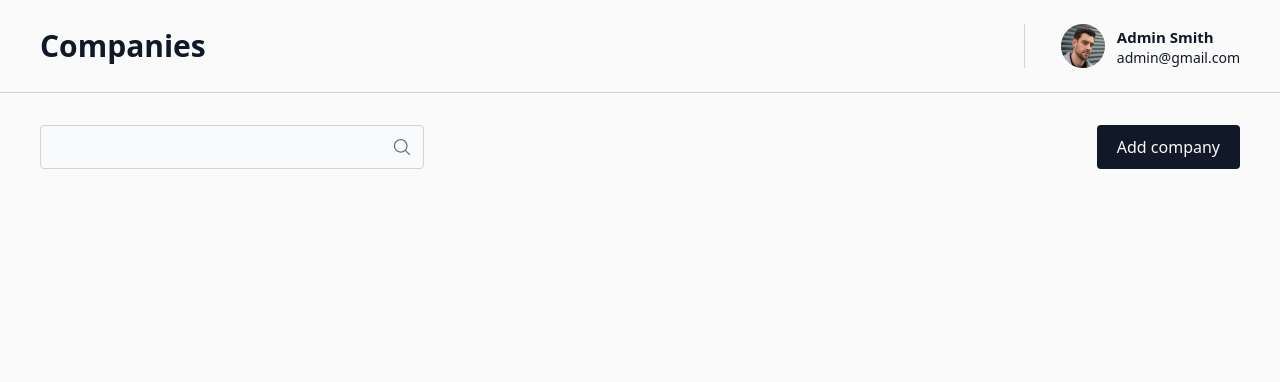
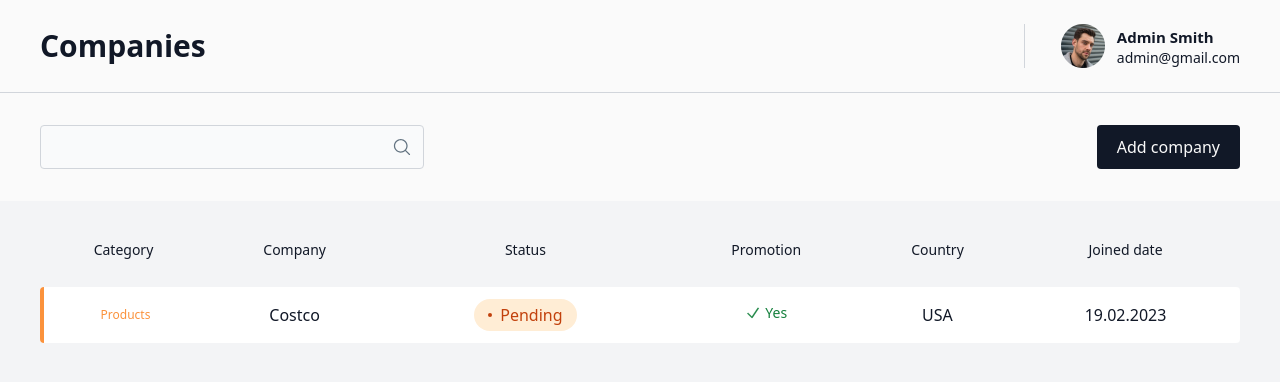
Before and after one commit to AndreiGutnik/truscape-crm-app, a Next.js app: page /companies in a window 1280 px wide. Shown: the top 382 px of the page. Built offline with nearby package versions, Linux system fonts and the light colour scheme.

Commit message:
Add companies page

```diff
--- a/next.config.js
+++ b/next.config.js
@@ -1,12 +1,13 @@
 /** @type {import('next').NextConfig} */
 module.exports = {
-  distDir: "build",
-  trailingSlash: true,
-  reactStrictMode: false,
-  // basePath: "",
-  eslint: {
-    // Warning: This allows production builds to successfully complete even if
-    // your project has ESLint errors.
-    ignoreDuringBuilds: true,
-  },
+  // output: "export",
+  // distDir: "build",
+  // trailingSlash: true,
+  // reactStrictMode: false,
+  // // basePath: "",
+  // eslint: {
+  //   // Warning: This allows production builds to successfully complete even if
+  //   // your project has ESLint errors.
+  //   ignoreDuringBuilds: true,
+  // },
 };
--- a/src/app/companies/page.tsx
+++ b/src/app/companies/page.tsx
@@ -3,16 +3,32 @@
 import AddCompanyButton from "../components/add-company-button";
 import SearchInput from "../components/search-input";
 import Header from "../components/header";
+import CompanyTable from "../components/company-table";
+import CompanyRow from "../components/company-row";
+import { Status } from "../components/status-label";
 
 export interface PageProps {}
 
 export default function Page({}: PageProps) {
   return (
-    <main>
+    <>
       <Header>Companies</Header>
-      <Toolbar action={<AddCompanyButton />}>
-        <SearchInput />
-      </Toolbar>
-    </main>
+      <main>
+        <Toolbar action={<AddCompanyButton />}>
+          <SearchInput />
+        </Toolbar>
+        <CompanyTable>
+          <CompanyRow
+            id={1}
+            category="Products"
+            company="Costco"
+            status={Status.Pending}
+            promotion={true}
+            country="USA"
+            joinedDate="02.19.2023"
+          />
+        </CompanyTable>
+      </main>
+    </>
   );
 }
--- /dev/null
+++ b/src/app/components/company-row.tsx
@@ -0,0 +1,68 @@
+import React from "react";
+import StatusLabel, { Status } from "./status-label";
+import Image from "next/image";
+import clsx from "clsx";
+
+export interface CompanyRowProps {
+  id: number;
+  category: string;
+  company: string;
+  status: Status;
+  promotion: boolean;
+  country: string;
+  joinedDate: string;
+}
+
+const labelByStatus = {
+  [Status.Active]: "Active",
+  [Status.NotActive]: "Not Active",
+  [Status.Pending]: "Pending",
+  [Status.Suspended]: "Suspended",
+};
+
+export default function CompanyRow({
+  id,
+  category,
+  company,
+  status,
+  promotion,
+  country,
+  joinedDate,
+}: CompanyRowProps) {
+  return (
+    <tr className="h-14 text-center text-gray-900 bg-white">
+      <td className="text-xs font-medium text-orange-400 rounded-l border-l-4 border-orange-400">
+        {category}
+      </td>
+      <td>
+        <a href={`/companies/${id}`}>{company}</a>
+      </td>
+      <td>
+        <StatusLabel status={status}>{labelByStatus[status]}</StatusLabel>
+      </td>
+      <td>
+        <div className="inline-flex items-center gap-1">
+          <Image
+            width={16}
+            height={16}
+            src={`/icons/${promotion ? "check" : "x-mark"}.svg`}
+            alt="promotion icon"
+          />
+          <span
+            className={clsx(
+              "text-sm font-medium",
+              promotion ? "text-green-700" : "text-red-700",
+            )}
+          >
+            {promotion ? "Yes" : "No"}
+          </span>
+        </div>
+      </td>
+      <td>{country}</td>
+      <td className="rounded-r">
+        {new Date(joinedDate).toLocaleDateString("uk-UA")}
+      </td>
+      <td></td>
+    </tr>
+  );
+}
--- a/src/app/components/company-table.tsx
+++ b/src/app/components/company-table.tsx
@@ -15,10 +15,19 @@
 
 export default function CompanyTable({ children }: CompanyTableProps) {
   return (
-    <div>
-      <table>
+    <div className="py-8 px-10 bg-gray-100">
+      <table className="table-auto w-full border-separate border-spacing-y-2">
         <thead>
-          <tr></tr>
+          <tr>
+            {headers.map((header, i) => (
+              <th
+                key={i}
+                className="pb-5 text-gray-900 text-sm font-light leading-tight"
+              >
+                {header}
+              </th>
+            ))}
+          </tr>
         </thead>
         <tbody>{children}</tbody>
       </table>
--- a/src/app/components/search-input.tsx
+++ b/src/app/components/search-input.tsx
@@ -1,7 +1,8 @@
 import React, { MouseEventHandler } from "react";
 import Image from "next/image";
 
-export interface SearchInputProps {
+export interface SearchInputProps
+  extends React.InputHTMLAttributes<HTMLInputElement> {
   onSearchClick?: MouseEventHandler<HTMLButtonElement>;
 }
 
```
